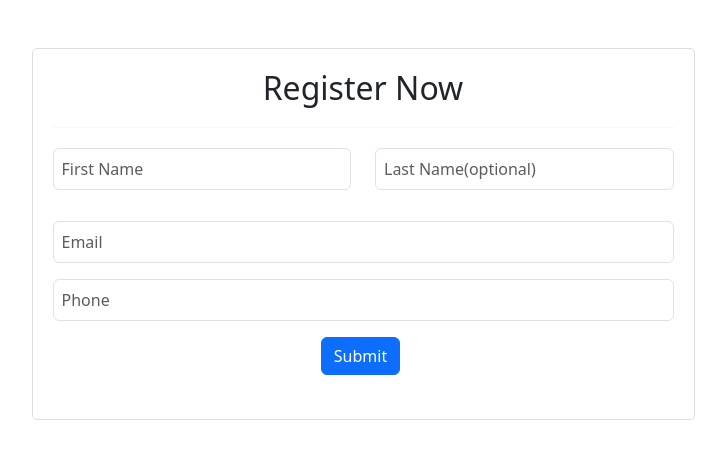
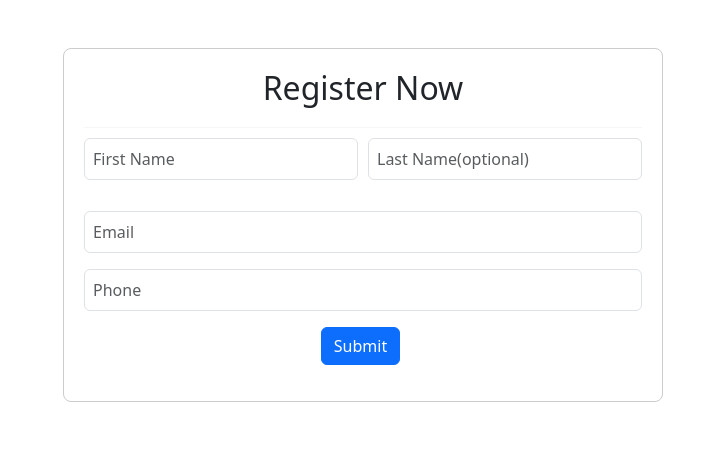
Before and after one commit to Arihant24Sameer/sortingcrud, a React (Create React App) app: page / in a window 1280 px wide. Shown: the top 458 px of the page, without its empty margins (277-1003 px from the left). Built offline with nearby package versions, Linux system fonts and the light colour scheme.

Commit message:
notablesort

```diff
--- a/package.json
+++ b/package.json
@@ -5,6 +5,9 @@
   "dependencies": {
     "@emotion/react": "^11.11.1",
     "@emotion/styled": "^11.11.0",
+    "@fortawesome/fontawesome-svg-core": "^6.5.1",
+    "@fortawesome/free-solid-svg-icons": "^6.5.1",
+    "@fortawesome/react-fontawesome": "^0.2.0",
     "@material-ui/core": "^4.12.4",
     "@mui/icons-material": "^5.14.19",
     "@mui/material": "^5.14.20",
@@ -18,12 +21,14 @@
     "material-react-table": "^2.0.5",
     "react": "^18.2.0",
     "react-bootstrap": "^2.9.1",
+    "react-bootstrap-icons": "^1.10.3",
     "react-datepicker": "^4.24.0",
     "react-dom": "^18.2.0",
     "react-icons": "^4.12.0",
     "react-js-pagination": "^3.0.3",
     "react-paginate": "^8.2.0",
     "react-phone-number-input": "^3.3.7",
+    "react-router-dom": "^6.20.1",
     "react-scripts": "5.0.1",
     "styled-components": "^6.1.1",
     "web-vitals": "^2.1.4",
--- a/src/App.js
+++ b/src/App.js
@@ -1,13 +1,18 @@
-import './App.css';
-import   Deatils  from './page/details';
-import 'bootstrap/dist/css/bootstrap.min.css';
-
+  import React from "react";
+  import "./App.css";
+  import Details from "./page/details";
+  import "bootstrap/dist/css/bootstrap.min.css";
+  import { BrowserRouter as Router, Routes, Route } from "react-router-dom";
 
   function App() {
     return (
+      <Router>
         <div className="App">
-    <Deatils/>
+          <Routes>
+            <Route path="/" element={<Details />} />
+          </Routes>
         </div>
+      </Router>
     );
   }
 
--- /dev/null
+++ b/src/component/button.js
@@ -0,0 +1,25 @@
+import React from "react";
+import { Button } from "react-bootstrap";
+
+const CustomButton = ({
+  variant,
+  onClick,
+  className,
+  children,
+  type,
+  name,
+}) => {
+  return (
+    <Button
+      type={type}
+      variant={variant}
+      onClick={onClick}
+      className={className}
+      name={name}
+    >
+      {children}
+    </Button>
+  );
+};
+
+export default CustomButton;
--- /dev/null
+++ b/src/component/input.js
@@ -0,0 +1,11 @@
+import React from "react";
+
+const Input = ({ label, type, value, onChange ,placeholder,className}) => {
+  return (
+    <div>
+      <input type={type} className={className} placeholder={placeholder} id={label} value={value} onChange={onChange} />
+    </div>
+  );
+};
+
+export default Input;
--- /dev/null
+++ b/src/component/validation.js
@@ -0,0 +1,27 @@
+const validateInputs = (input) => {
+  const errors = {};
+
+  if (!input.firstName.trim()) {
+    errors.firstName = "First Name is required";
+  } else if (!/^[A-Za-z]{3,}$/.test(input.firstName)) {
+    errors.firstName = "First Name should contain at least 3 letters";
+  }
+
+  if (!input.email.trim()) {
+    errors.email = "Email is required";
+  } else if (
+    !/^[a-zA-Z0-9._%+-]+@[a-zA-Z0-9.-]+\.[a-zA-Z]{2,}$/.test(input.email)
+  ) {
+    errors.email = "Invalid email format";
+  }
+
+  if (!input.phone.trim()) {
+    errors.phone = "Phone is required";
+  } else if (!/^\d{10}$/.test(input.phone)) {
+    errors.phone = "Invalid phone number";
+  }
+
+  return errors;
+};
+
+export default validateInputs;
--- a/src/page/details.js
+++ b/src/page/details.js
@@ -1,6 +1,14 @@
-import React, { useState } from "react";
-import { Button, Table, Alert } from "react-bootstrap";
+import React, { useState, useEffect } from "react";
+import { Alert } from "react-bootstrap";
 import "bootstrap/dist/css/bootstrap.min.css";
+import { FontAwesomeIcon } from "@fortawesome/react-fontawesome";
+import { faArrowLeft } from "@fortawesome/free-solid-svg-icons";
+import validateInputs from "../component/validation";
+import Button from "../component/button";
+import CustomPagination from "../component/paginatedItems";
+import CustomTable from "../component/table";
+import Input from "../component/input";
+import SearchComponent from "../component/search";
 import "./table.css";
 import "./styles.css";
 
@@ -20,6 +28,7 @@ const UserDetails = () => {
     phone: "",
   });
   const [validationErrors, setValidationErrors] = useState({});
+  const [sortedData, setSortedData] = useState([]);
 
   const deleteItem = (index) => {
     const updatedDetails = [...details];
@@ -34,11 +43,18 @@ const UserDetails = () => {
   };
 
   const handleSearch = () => {
-    const searchTerms = search.toLowerCase().trim().split(" ");
+    const trimmedSearch = search.trim();
+    console.log("handleSearch");
+    if (trimmedSearch === "") {
+      return;
+    }
+
+    const searchTerms = trimmedSearch.toLowerCase().split(" ");
     const foundItems = details.filter((item) =>
-      searchTerms.every((term) =>
-        Object.values(item).some((value) =>
-          String(value).toLowerCase().includes(term)
+      searchTerms.some((term) =>
+        ["firstName", "email", "phone"].some(
+          (field) =>
+            item[field] && String(item[field]).toLowerCase().includes(term)
         )
       )
     );
@@ -48,52 +64,37 @@ const UserDetails = () => {
     } else {
       setMsg(false);
     }
+
+    setValidationErrors({
+      ...validationErrors,
+      search: foundItems.length === 0 ? "No matching records found" : "",
+    });
+
     setSearchResult(foundItems);
     setSearch("");
     setEditIndex(null);
     setCurrentPage(1);
+
+    if (foundItems.length === 0) {
+      setSearchResult([]);
+    }
+  };
+  useEffect(() => {
+    console.log("Sorted Data:", sortedData);
+  }, [sortedData]);
+  const editData = (index) => {
+    const originalIndex = (currentPage - 1) * PAGE_SIZE + index;
+    setEditIndex(originalIndex);
+    const { firstName, lastName, email, phone } = details[originalIndex];
+    setInput({ firstName, lastName, email, phone });
   };
 
-  const editData = (index) => {
-    setEditIndex(index);
-    const { firstName, lastName, email, phone } = details[index];
-    setInput({ firstName, lastName, email, phone });
+  const handleClick = (e) => {
+    e.preventDefault();
+    console.log("handleClick submit...");
+    const errors = validateInputs(input);
 
-    const clickedPageIndex = Math.ceil((index + 1) / PAGE_SIZE);
-    setCurrentPage(clickedPageIndex);
-  };
-
-  const validateInputs = () => {
-    const errors = {};
-    if (!input.firstName.trim()) {
-      errors.firstName = "First Name is required";
-    } else if (!/^[A-Za-z]{3,}$/.test(input.firstName)) {
-      errors.firstName = "First Name should contain at least 3 letters";
-    }
-    if (!input.email.trim()) {
-      errors.email = "Email is required";
-    } else if (
-      !/^[a-zA-Z0-9._%+-]+@[a-zA-Z0-9.-]+\.[a-zA-Z]{2,}$/.test(input.email)
-    ) {
-      errors.email = "Invalid email format";
-    }
-    if (!input.phone.trim()) {
-      errors.phone = "Phone is required";
-    } else if (!/^\d{10}$/.test(input.phone)) {
-      errors.phone = "Invalid phone number";
-    }
-
-    setValidationErrors(errors);
-    return Object.keys(errors).length === 0;
-  };
-
-  const handleSubmit = (e) => {
-    e.preventDefault();
-
-    if (!validateInputs()) {
-      return;
-    }
-
+    if (Object.keys(errors).length === 0) {
       if (editIndex !== null) {
         const updatedDetails = [...details];
         updatedDetails[editIndex] = { ...input };
@@ -113,6 +114,9 @@ const UserDetails = () => {
         phone: "",
       });
       setValidationErrors({});
+    } else {
+      setValidationErrors(errors);
+    }
   };
 
   const renderContent = () => {
@@ -121,39 +125,37 @@ const UserDetails = () => {
     }
 
     const showPaginationDetails = details.length > PAGE_SIZE;
-    const showPaginationSearchResult = searchResult.length > PAGE_SIZE;
+    const showSearchPagination =
+      searchResult.length > 0 && searchResult.length > PAGE_SIZE;
 
     if (searchResult.length > 0) {
       return (
         <div className="table-container">
-          <h2>Search Result:</h2>
-          <Table striped bordered hover>
-            <thead>
-              <tr>
-                <th>First Name</th>
-                <th>Last Name</th>
-                <th>Email</th>
-                <th>Phone</th>
-              </tr>
-            </thead>
-            <tbody>
-              {paginatedDetails().map((item, index) => (
-                <tr key={index}>
-                  <td>{item.firstName}</td>
-                  <td>{item.lastName}</td>
-                  <td>{item.email}</td>
-                  <td>{item.phone}</td>
-                </tr>
-              ))}
-            </tbody>
-          </Table>
-
-          {showPaginationSearchResult && (
+          <nav className="navbar navbar-light bg-light search-box">
+            <h2>Search Result</h2>
+            <div className="d-flex">
+              <SearchComponent
+                value={search}
+                onChange={(value) => setSearch(value)}
+                onSearch={handleSearch}
+              />
+            </div>
+            {validationErrors.search && (
+              <div className="invalid-feedback">{validationErrors.search}</div>
+            )}
+          </nav>
+          <CustomTable
+            data={paginatedDetails()}
+            deleteItem={deleteItem}
+            editData={editData}
+          />
+          {showSearchPagination && (
             <div className="d-flex justify-content-center mb-2">
-              {renderPageNumbers(
-                Math.ceil(searchResult.length / PAGE_SIZE),
-                searchResult
-              )}
+              <CustomPagination
+                totalPages={Math.ceil(searchResult.length / PAGE_SIZE)}
+                currentPage={currentPage}
+                setCurrentPage={setCurrentPage}
+              />
             </div>
           )}
         </div>
@@ -161,101 +163,26 @@ const UserDetails = () => {
     } else if (msg === true) {
       return (
         <Alert variant="info" className="mt-3">
-          No records found
+          No records found. Would you like to search other record?
+          <Button
+            variant="primary"
+            className="ms-2"
+            onClick={() => setMsg(false)}
+          >
+            <FontAwesomeIcon icon={faArrowLeft} /> back
+          </Button>
         </Alert>
       );
     } else {
       return (
         <div className="table-container">
-          <h2>Submitted Details:</h2>
-          <Table striped bordered hover>
-            <thead>
-              <tr>
-                <th>First Name</th>
-                <th>Last Name</th>
-                <th>Email</th>
-                <th>Phone</th>
-                <th>Actions</th>
-              </tr>
-            </thead>
-            <tbody>
-              {paginatedDetails().map((item, index) => (
-                <tr key={index}>
-                  <td>{item.firstName}</td>
-                  <td>{item.lastName}</td>
-                  <td>{item.email}</td>
-                  <td>{item.phone}</td>
-                  <td>
-                    <Button variant="danger" onClick={() => deleteItem(index)}>
-                      Delete
-                    </Button>
-                    <Button
-                      variant="warning"
-                      onClick={() => editData(index)}
-                      className="ms-2"
-                    >
-                      Edit
-                    </Button>
-                  </td>
-                </tr>
-              ))}
-            </tbody>
-          </Table>
-
-          {showPaginationDetails && (
-            <div className="d-flex justify-content-center mb-2">
-              {renderPageNumbers(
-                Math.ceil(details.length / PAGE_SIZE),
-                details
-              )}
-            </div>
-          )}
-        </div>
-      );
-    }
-  };
-
-  const renderPageNumbers = (totalPages, array) => {
-    return (
-      <div className="d-flex justify-content-center mb-3">
-        {Array.from({ length: totalPages }, (_, index) => (
-          <Button
-            key={index + 1}
-            variant={index + 1 === currentPage ? "primary" : "secondary"}
-            className="me-2"
-            onClick={() => setCurrentPage(index + 1)}
-          >
-            {index + 1}
-          </Button>
-        ))}
-      </div>
-    );
-  };
-
-  const paginatedDetails = () => {
-    const startIndex = (currentPage - 1) * PAGE_SIZE;
-    const endIndex = startIndex + PAGE_SIZE;
-    return sortData(searchResult.length > 0 ? searchResult : details).slice(
-      startIndex,
-      endIndex
-    );
-  };
-
-  const sortData = (data) => {
-    return data.sort((a, b) => a.firstName.localeCompare(b.firstName));
-  };
-
-  return (
-    <div className="container mt-5">
           {details.length > 0 && (
             <nav className="navbar navbar-light bg-light search-box">
+              <h2>Submitted Details</h2>
               <div className="d-flex">
-            <input
-              className={`form-control me-2 ${
-                validationErrors.search ? "is-invalid" : ""
-              }`}
+                <Input
                   type="search"
-              placeholder="Search"
+                  placeholder="Search your record here !!"
                   aria-label="Search"
                   value={search}
                   onChange={(e) => setSearch(e.target.value)}
@@ -269,24 +196,69 @@ const UserDetails = () => {
                 </Button>
               </div>
               {validationErrors.search && (
-            <div className="invalid-feedback">{validationErrors.search}</div>
+                <div className="invalid-feedback">
+                  {validationErrors.search}
+                </div>
               )}
             </nav>
           )}
+          <CustomTable
+            data={
+              sortedData.length > 0 ? paginatedDetails() : paginatedDetails()
+            }
+            deleteItem={deleteItem}
+            editData={editData}
+            onClick={sortData}
+          />
+          {showPaginationDetails && (
+            <div className="d-flex justify-content-center mb-2">
+              <CustomPagination
+                totalPages={Math.ceil(details.length / PAGE_SIZE)}
+                currentPage={currentPage}
+                setCurrentPage={setCurrentPage}
+              />
+            </div>
+          )}
+        </div>
+      );
+    }
+  };
 
-      <form onSubmit={handleSubmit} className="form-box">
+  const paginatedDetails = () => {
+    const startIndex = (currentPage - 1) * PAGE_SIZE;
+    const endIndex = startIndex + PAGE_SIZE;
+    const dataToDisplay = searchResult.length > 0 ? searchResult : details;
+    // return dataToDisplay(searchResult.length > 0 ? searchResult : details).slice(
+    //   startIndex,
+    //   endIndex
+    // );
+    return dataToDisplay.slice(startIndex, endIndex);
+  };
+
+  const sortData = (data) => {
+    console.log(
+      "cliked !!",
+      data.sort((a, b) => a.firstName.localeCompare(b.firstName))
+    );
+    const updatedData = data.sort((a, b) =>
+      a.firstName.localeCompare(b.firstName)
+    );
+    setSortedData(updatedData);
+    // return data.sort((a, b) => a.firstName.localeCompare(b.firstName));
+  };
+  console.log(sortedData, "sortedData");
+  console.log(details, "details array data ");
+  return (
+    <div className="container mt-5">
+      <form className="form-box">
         <div className="mb-3">
           <h2>Register Now</h2>
-          <hr></hr>
+          <hr />
           <div className="mb-3 row">
             <div className="col-sm-6">
-              <input
+              <Input
                 type="text"
                 placeholder="First Name"
-                name="firstName"
-                className={`form-control ${
-                  validationErrors.firstName ? "is-invalid" : ""
-                }`}
                 value={input.firstName}
                 onChange={(e) =>
                   setInput({
@@ -294,8 +266,10 @@ const UserDetails = () => {
                     firstName: e.target.value.replace(/[^A-Za-z\s]/g, ""),
                   })
                 }
+                className={`form-control ${
+                  validationErrors.firstName ? "is-invalid" : ""
+                }`}
               />
-
               {validationErrors.firstName && (
                 <div className="invalid-feedback">
                   {validationErrors.firstName}
@@ -303,10 +277,9 @@ const UserDetails = () => {
               )}
             </div>
             <div className="col-sm-6">
-              <input
+              <Input
                 type="text"
                 placeholder="Last Name(optional)"
-                name="lastName"
                 className="form-control"
                 onChange={(e) =>
                   setInput({
@@ -320,10 +293,9 @@ const UserDetails = () => {
           </div>
 
           <div className="mb-3">
-            <input
+            <Input
               type="text"
               placeholder="Email"
-              name="email"
               className={`form-control ${
                 validationErrors.email ? "is-invalid" : ""
               }`}
@@ -341,10 +313,9 @@ const UserDetails = () => {
           </div>
 
           <div className="mb-3">
-            <input
+            <Input
               type="text"
               placeholder="Phone"
-              name="phone"
               className={`form-control ${
                 validationErrors.phone ? "is-invalid" : ""
               }`}
@@ -361,7 +332,12 @@ const UserDetails = () => {
             )}
           </div>
 
-          <Button variant="primary" className="mb-2" type="submit">
+          <Button
+            variant="primary"
+            type="submit"
+            name="searchButton"
+            onClick={handleClick}
+          >
             {editIndex !== null ? "Update" : "Submit"}
           </Button>
         </div>
--- a/src/page/styles.css
+++ b/src/page/styles.css
@@ -25,6 +25,7 @@
   border: 1px solid #ddd;
   border-radius: 5px;
   margin-bottom: 20px;
+  width: 700px;
 }
 
 .form-box h2 {
@@ -52,7 +53,8 @@
 }
 
 .table-container {
-  margin-bottom: 20px;
+  margin-bottom: 30px;
+
 }
 
 .no-results-message {
@@ -79,8 +81,61 @@ td {
 .table td {
   vertical-align: middle;
 }
+
 .pagination-buttons .page-link {
   background-color: transparent !important;
   border: none;
 
 }
+
+.form-box {
+  max-width: 600px;
+  margin: 0 auto;
+  padding: 20px;
+  border: 1px solid #ccc;
+  border-radius: 8px;
+}
+
+.form-box h2 {
+  text-align: center;
+}
+
+.form-box hr {
+  margin: 15px 0;
+}
+
+.form-box .mb-3 {
+  margin-bottom: 20px;
+}
+
+.form-box .row {
+  margin: -5px;
+}
+
+.form-box .col-sm-6 {
+  padding: 0 5px;
+}
+
+.form-box .form-control {
+  width: 100%;
+}
+
+.form-box .submit-button {
+  margin-top: 15px;
+}
+
+.table-container {
+  margin-top: 20px;
+}
+
+.search-box {
+  margin-bottom: 20px;
+}
+
+.invalid-feedback {
+  color: #dc3545;
+}
+
+.alert {
+  margin-top: 20px;
+}
```
Also changed, not shown: src/component/paginatedItems.js (+20 -36 lines), src/component/search.js (+20 -17 lines), src/component/table.js (+41 -0 lines), src/component/toggle.js (added, +18 -0 lines), 1 other file (tests, documents, lock files or other folders). Lines whose indentation alone changed are shown as unchanged.
